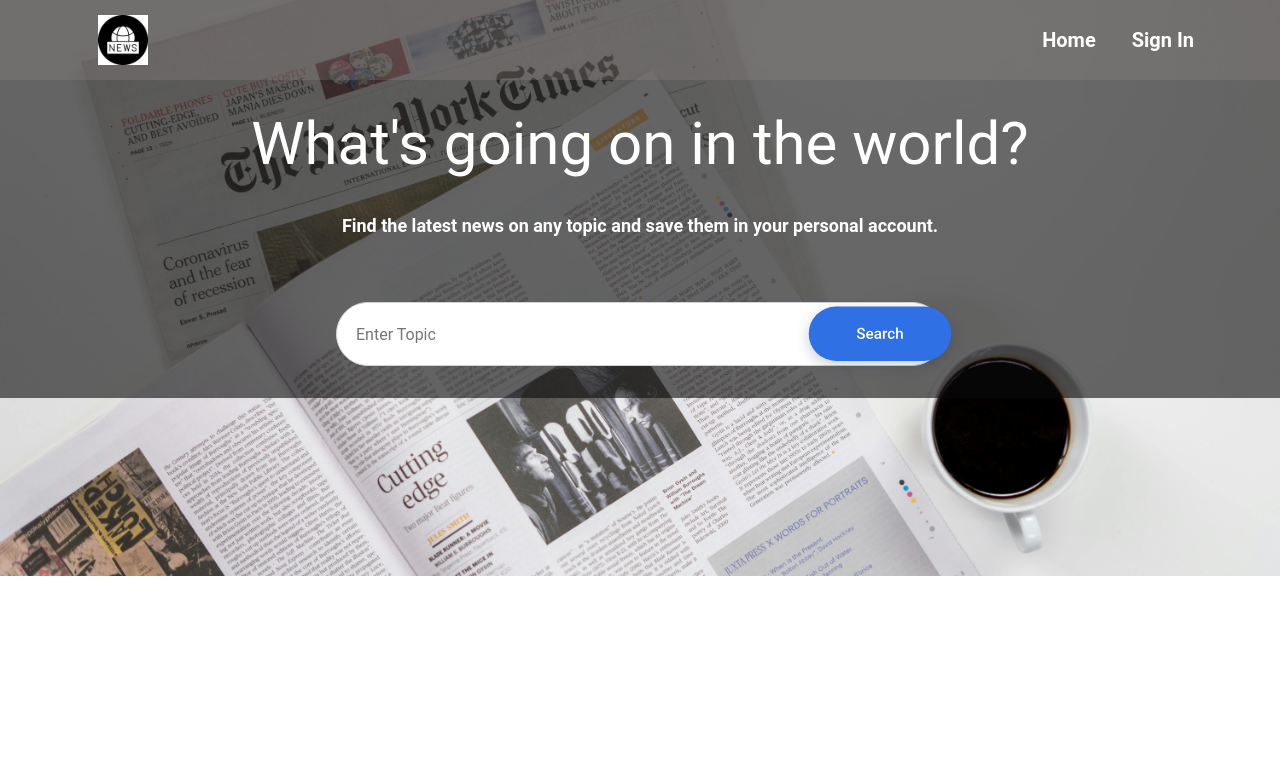
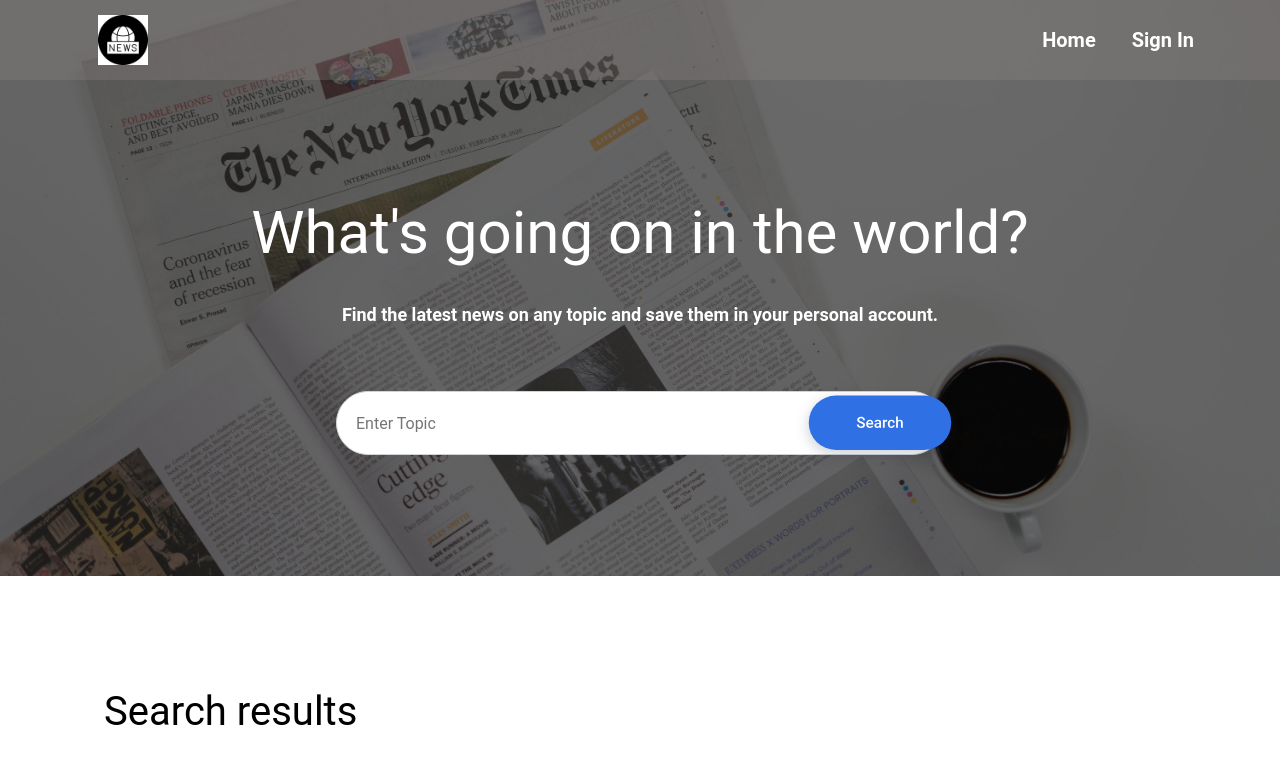
Before and after one commit to sun4205/NewsExplorer, a React (Vite) app: page / in a window 1280 px wide. Shown: the top 764 px of the page. Built offline with nearby package versions, Linux system fonts and the light colour scheme.

Commit message:
main title

```diff
--- a/src/components/App/App.jsx
+++ b/src/components/App/App.jsx
@@ -1,6 +1,7 @@
 import React, { useEffect, useState, useRef } from "react";
 import './App.css'
 import Header from '../Header/Header'
+import Main from "../Main/Main";
 
 function App() {
 
@@ -9,6 +10,7 @@ function App() {
       <div className='page'>
         <div className='page-content'>
           <Header />
+          <Main />
         </div>
       </div>
     </>
--- a/src/components/Main/Main.css
+++ b/src/components/Main/Main.css
@@ -0,0 +1,11 @@
+.main{
+    padding:80px 104px;
+}
+
+.main__title{
+    font-weight: 400;
+    font-size: 40px;
+    line-height: 46px;
+    text-align: left;
+    margin-bottom: 64px;
+}
--- a/src/components/Main/Main.jsx
+++ b/src/components/Main/Main.jsx
@@ -1,8 +1,13 @@
 import './Main.css';
+import NewsCard from '../NewsCard/NewsCard';
 
 function Main(){
     return(
-        <></>
+        <main className='main'>
+            <h2 className='main__title'>Search results</h2>
+            <NewsCard />
+
+        </main>
     )
 }
 
--- a/src/components/SearchForm/SearchForm.css
+++ b/src/components/SearchForm/SearchForm.css
@@ -5,6 +5,7 @@
     align-items: center;
     padding : 32px 100px;
     width: 100%;
+    height: 100%;
     background-color: rgba(11, 10, 10, 0.6);
 }
 
```
